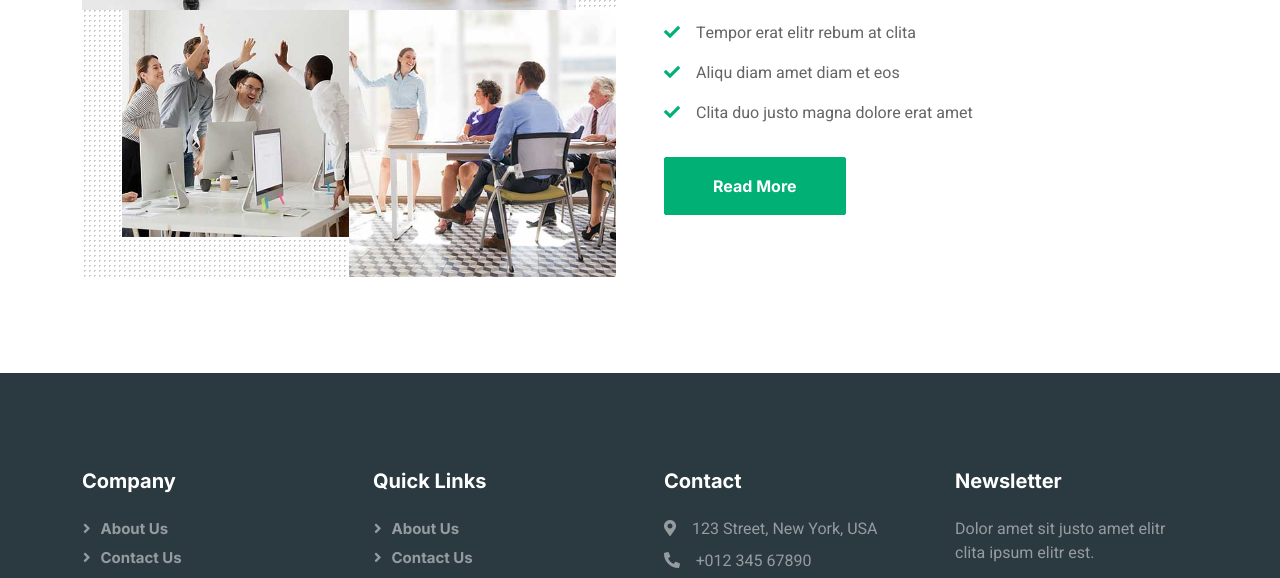
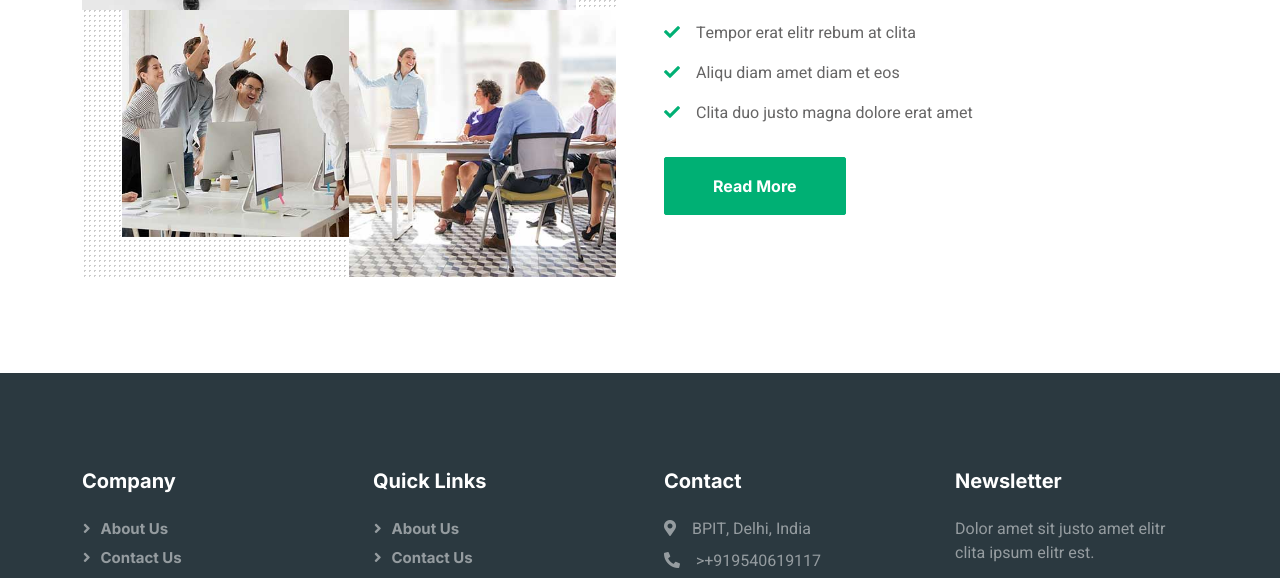
Before and after one commit to gargayush909/gargayush909, a plain HTML site: page about.html in a window 1280 px wide. Shown: the part 825-1403 px from the top of the page. Drawn offline with nearby package versions, Linux system fonts and the light colour scheme; a script that the page names is missing.

Commit message:
Update about.html

```diff
--- a/about.html
+++ b/about.html
@@ -149,8 +149,8 @@
                     </div>
                     <div class="col-lg-3 col-md-6">
                         <h5 class="text-white mb-4">Contact</h5>
-                        <p class="mb-2"><i class="fa fa-map-marker-alt me-3"></i>123 Street, New York, USA</p>
-                        <p class="mb-2"><i class="fa fa-phone-alt me-3"></i>+012 345 67890</p>
+                        <p class="mb-2"><i class="fa fa-map-marker-alt me-3"></i>BPIT, Delhi, India</p>
+                        <p class="mb-2"><i class="fa fa-phone-alt me-3"></i>>+919540619117</p>
                         <p class="mb-2"><i class="fa fa-envelope me-3"></i>info@example.com</p>
                         <div class="d-flex pt-2">
                             <a class="btn btn-outline-light btn-social" href=""><i class="fab fa-twitter"></i></a>
```
